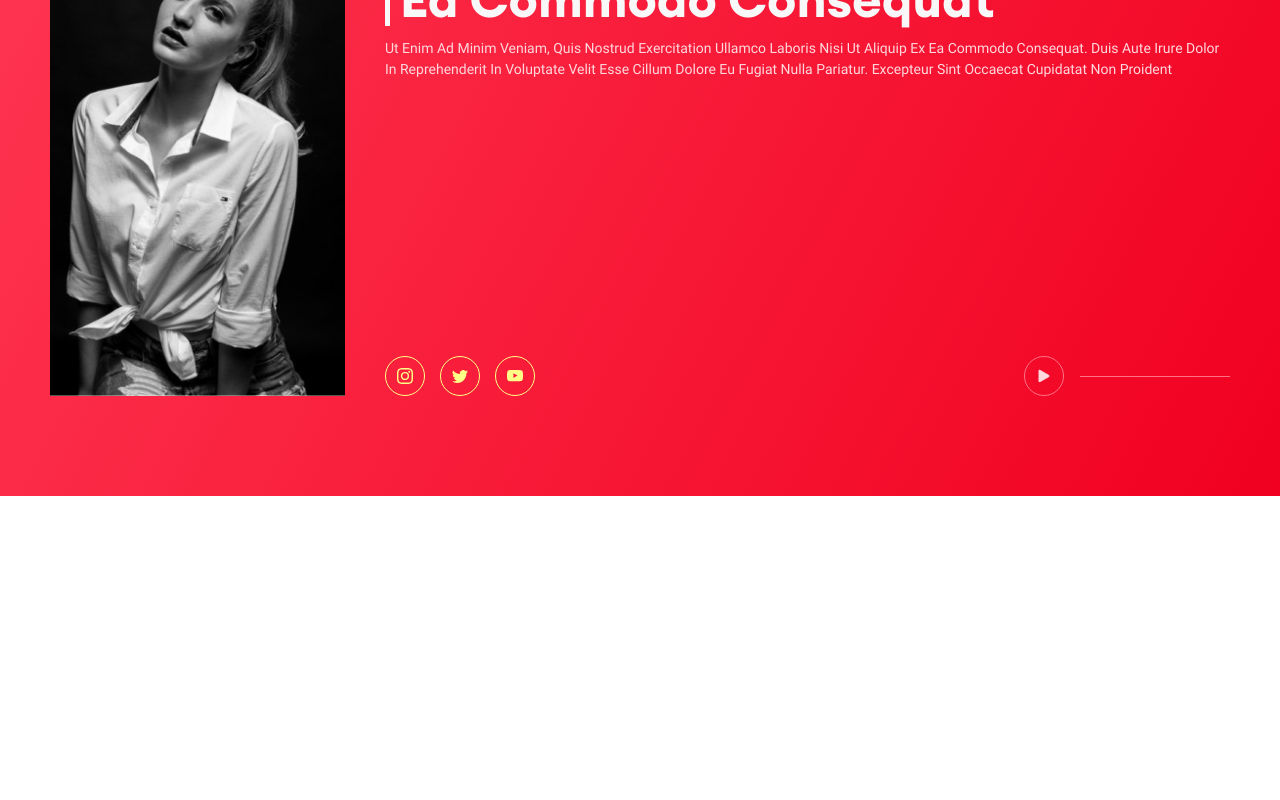
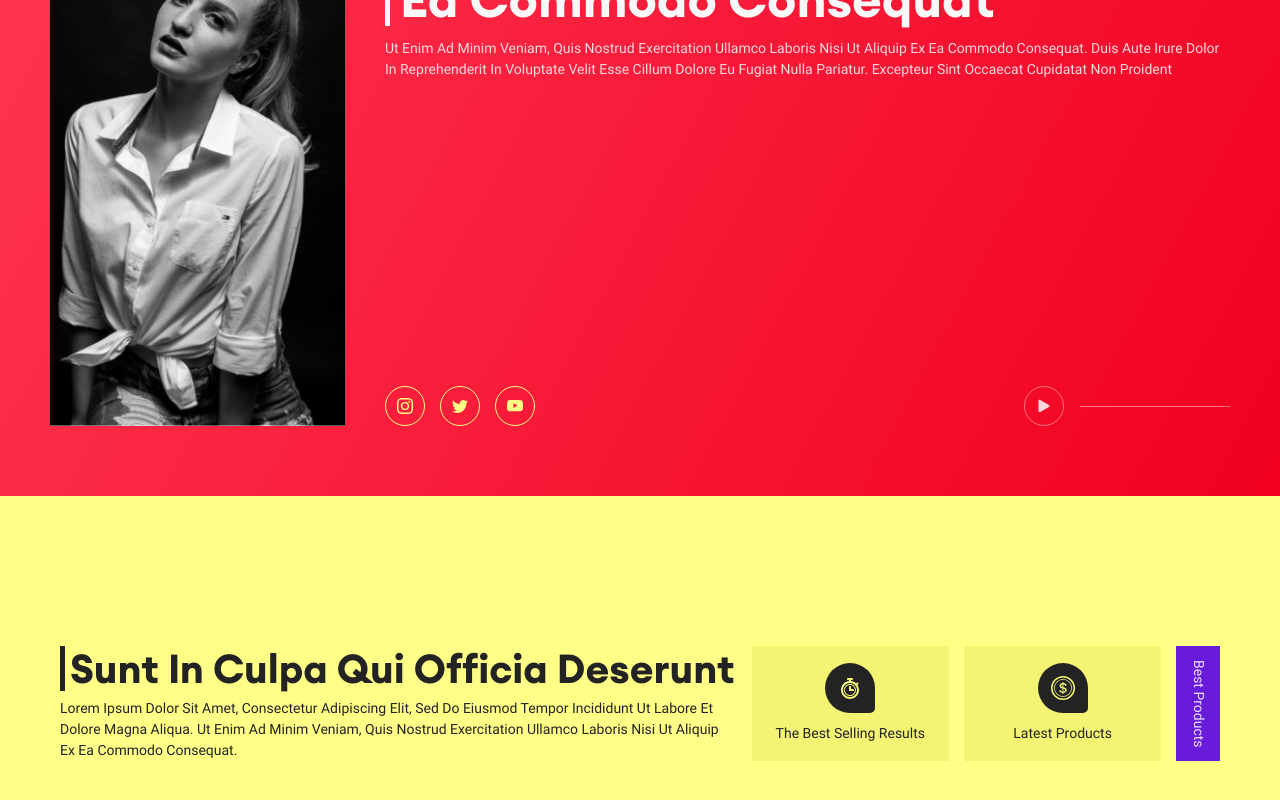
Before and after one commit to NimaSlmani/online-shop, a Next.js app: page / in a window 1280 px wide. Shown: the part 304-1104 px from the top of the page. Before the commit the page ends 800 px from the top, so only its background shows below. Built offline with nearby package versions, Linux system fonts and the light colour scheme.

Commit message:
ended section quick-links

```diff
--- a/src/components/Container.jsx
+++ b/src/components/Container.jsx
@@ -0,0 +1,9 @@
+import React from 'react'
+
+const Container = ({children,bg}) => {
+  return (
+    <div className={`w-full py-[100px] px-[30px] md:py-[150px] md:px-[50px] lg:px-[60px] ${bg}`}>{children}</div>
+  )
+}
+
+export default Container
--- /dev/null
+++ b/src/components/Links/Button_Link_Vertical.jsx
@@ -0,0 +1,5 @@
+import Link from "next/link"
+
+const Button_Link_Vertical = ({path,cls,text}) => <Link href={path} className={`${cls} verticalText bg-pruple-200 w-[50px] text-gray-400 flex justify-center items-center font-robotoReqular text-14`}>{text}</Link>
+
+export default Button_Link_Vertical
--- /dev/null
+++ b/src/components/Links/Custome_Link.jsx
@@ -0,0 +1,12 @@
+import Link from "next/link"
+
+const Custome_Link = ({icon,text,path,cls}) => {
+  return (
+    <Link href={path} className={`${cls} w-full h-[150px] lg:h-full  bg-yellow-300 text-black-100 flex justify-center items-center flex-col`}>
+        <div className="w-[50px] h-[50px] bg-black-100 text-yellow-300 rounded-bl-[50%] rounded-tl-[50%] rounded-tr-[50%] rounded-br-[5px] flex justify-center items-center">{icon}</div>
+        <p className="text-14 font-robotoReqular pt-[10px]">{text}</p>
+    </Link>
+  )
+}
+
+export default Custome_Link
--- /dev/null
+++ b/src/components/Text/Primary_Title.jsx
@@ -0,0 +1,3 @@
+const Primary_Title = ({text}) => <h1 className="relative font-euclidBold text-black-100 pl-[10px] text-30 leading-[34px]  before:content-[''] before:left-0 before:absolute before:w-[5px] before:h-full before:bg-black-100 md:text-40 lg:leading-[45px]">{text}</h1>
+
+export default Primary_Title
--- a/src/pages/index.jsx
+++ b/src/pages/index.jsx
@@ -1,11 +1,13 @@
 import Layout from '../components/Layout/Layout'
 import Screen from '../sections/home/Screen'
+import Quick_links from '../sections/home/Quick_links'
 
 export default function Home() {
   return (
     <>
       <Layout>
         <Screen/>
+        <Quick_links/>
       </Layout>
     </>
   )
--- a/src/sections/home/Quick_links.jsx
+++ b/src/sections/home/Quick_links.jsx
@@ -0,0 +1,29 @@
+import {BsCoin} from 'react-icons/bs'
+import {TiStopwatch} from 'react-icons/ti'
+
+import Container from '../../components/Container'
+import Primary_Title from '../../components/Text/Primary_Title'
+import Button_Link_Vertical from '../../components/Links/Button_Link_Vertical';
+import Custome_Link from '../../components/Links/Custome_Link';
+
+const quick_links = () => {
+  return (
+    <Container bg='bg-yellow-200'>
+        <div className='lg:flex'>
+            <div className='mb-[10px] lg:w-7/12 lg:mb-0'>
+                <Primary_Title text='Sunt In Culpa Qui Officia Deserunt'/>
+                <p className='text-14 text-black-100 font-robotoReqular mt-[7px]'>Lorem Ipsum Dolor Sit Amet, Consectetur Adipiscing Elit, Sed Do Eiusmod Tempor Incididunt Ut Labore Et Dolore Magna Aliqua. Ut Enim Ad Minim Veniam, Quis Nostrud Exercitation Ullamco Laboris Nisi Ut Aliquip Ex Ea Commodo Consequat.</p>
+            </div>
+            <div className='lg:w-5/12 flex lg:pl-[15px]'>
+                <div className='w-full md:h-full md:grid md:grid-cols-2 md:gap-x-[15px]'>
+                  <Custome_Link cls='mb-[15px] md:mb-0' icon={<TiStopwatch size={24}/>} text="The Best Selling Results" path='/'/>
+                  <Custome_Link icon={<BsCoin size={24}/>} text="Latest Products" path='/'/>
+                </div>
+                <Button_Link_Vertical cls='ml-[15px]' path='/' text='Best Products'/>
+            </div>
+        </div>
+    </Container>
+  )
+}
+
+export default quick_links
--- a/src/sections/home/Screen.jsx
+++ b/src/sections/home/Screen.jsx
@@ -8,7 +8,7 @@ const Screen_Image = () => <div className="hidden w-3/12 h-full lg:block">
                             <Image src="/images/modeling-2.jpg" width={500} height={500} alt="shopping" className="w-full h-full object-cover	" />
                         </div>
 
-const Screen_Container = ({children}) => <div className="absolute w-full h-full  pt-[150px] pb-[30px] px-[30px]  md:pb-[100px] md:px-[50px] md:pt-[250px] lg:pt-[200px] lg:flex">{children}</div>
+const Screen_Container = ({children}) => <div className="absolute w-full h-full  pt-[150px] pb-[30px] px-[30px]  md:pb-[100px] md:px-[50px] md:pt-[250px] lg:pt-[200px] lg:pb-[70px] lg:flex">{children}</div>
 
 const Screen_SocialMedia = () => <ul className="flex">
                                     <li>
@@ -20,11 +20,11 @@ const Screen_SocialMedia = () => <ul className="flex">
                                     <li>
                                       <Link href='/' className="social-media"><BsYoutube/></Link>
                                     </li>
-                                  </ul>
+                                 </ul>
 
 const Screen_Content = () => <div className="w-full h-full flex flex-col justify-between lg:w-9/12 lg:pl-10">
                                 <div className="text-center md:text-left lg:pt-5">
-                                  <h1 className="relative text-gray-200 text-30 font-euclidBold md:text-45 lg:text-50 lg:pl-[15px] md:leading-[55px]">
+                                  <h1 className="relative text-gray-200 text-30 font-euclidBold  leading-[34px] md:text-45 lg:text-50 lg:pl-[15px] md:leading-[55px]">
                                     <div className="hidden absolute w-[5px] h-full bg-gray-200 left-0 md:block"/>
                                     Ullamco Laboris Nisi Ut Aliquip Ex Ea Commodo Consequat
                                   </h1>
@@ -46,13 +46,13 @@ const Screen_Content = () => <div className="w-full h-full flex flex-col justify
 
 const Screen = () => {
   return (
-    <div className="screenContainer">
+    <main className="screen_main">
         <Screen_Overlay/>
         <Screen_Container>
           <Screen_Image/>
           <Screen_Content/>
         </Screen_Container>
-    </div>
+    </main>
   )
 }
 
--- a/src/styles/globals.scss
+++ b/src/styles/globals.scss
@@ -54,7 +54,6 @@
     html,body{
         font-family: 'euclidReqular','Segoe UI', Tahoma, Geneva, Verdana, sans-serif;
     }
-
     ul{
         padding: 0;
     }
@@ -69,7 +68,7 @@
 }
 
 @layer utilities {
-    .screenContainer {
+    .screen_main {
         background-image: url('/images/modeling-2.jpg');
         background-repeat: no-repeat;
         background-size: cover;
```
Also changed, not shown: src/components/Text/Secondary_Title.jsx (added).
